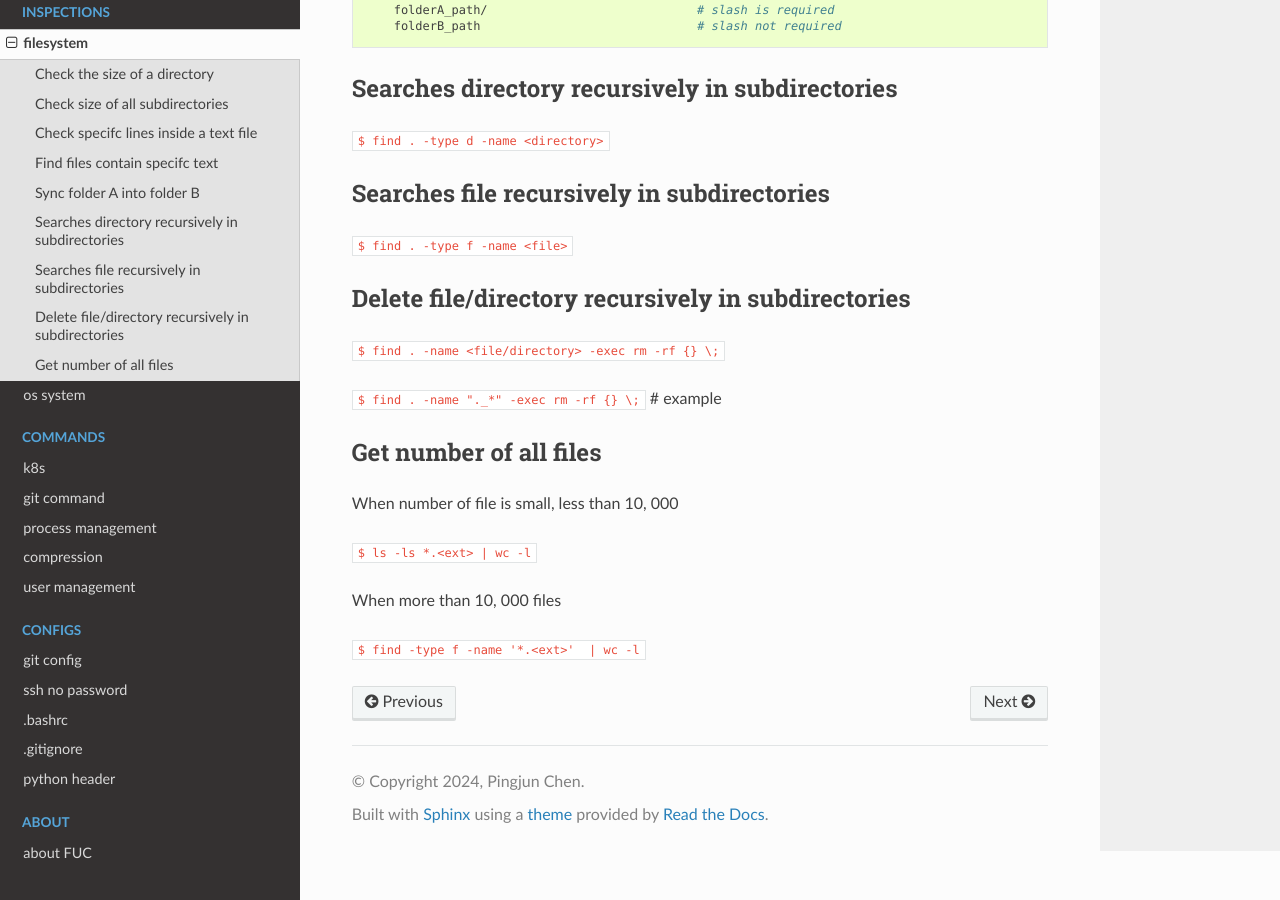
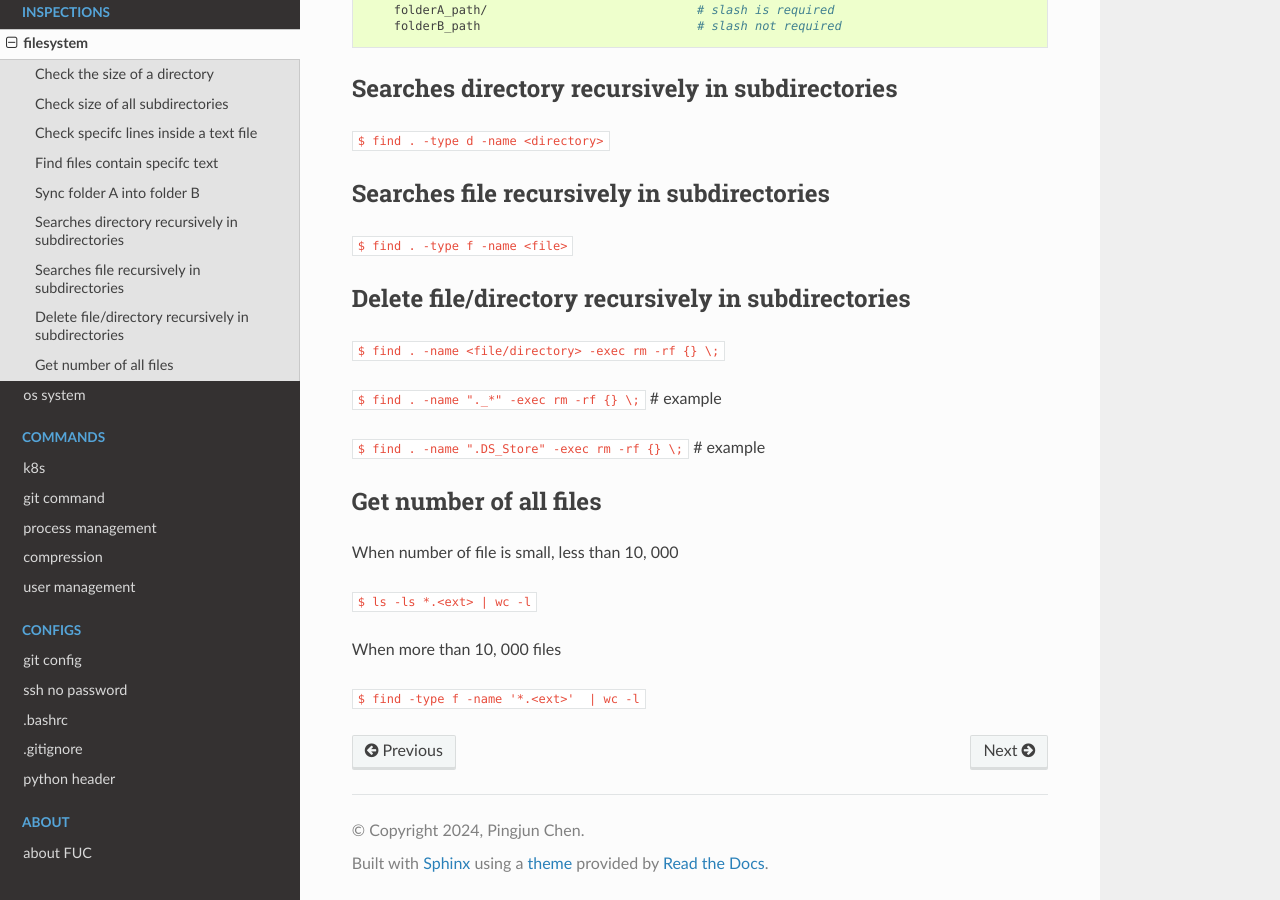
Before and after one commit to PingjunChen/FUC, a Sphinx documentation site: the page built from docs/filesystem.rst, in a window 1280 px wide and 900 px high, scrolled down 748 px. Built offline with Sphinx 7.4.7 and the Read the Docs theme 2.0.0, drawn with Linux system fonts in a browser that asks for light colours.

Commit message:
Update filesystem.rst
Add another example for recursive file/directory deleting

```diff
--- a/docs/filesystem.rst
+++ b/docs/filesystem.rst
@@ -53,6 +53,8 @@ Delete file/directory recursively in subdirectories
 
 :code:`$ find . -name "._*" -exec rm -rf {} \\;` # example
 
+:code:`$ find . -name ".DS_Store" -exec rm -rf {} \\;` # example
+
 Get number of all files
 --------
 When number of file is small, less than 10, 000
```
